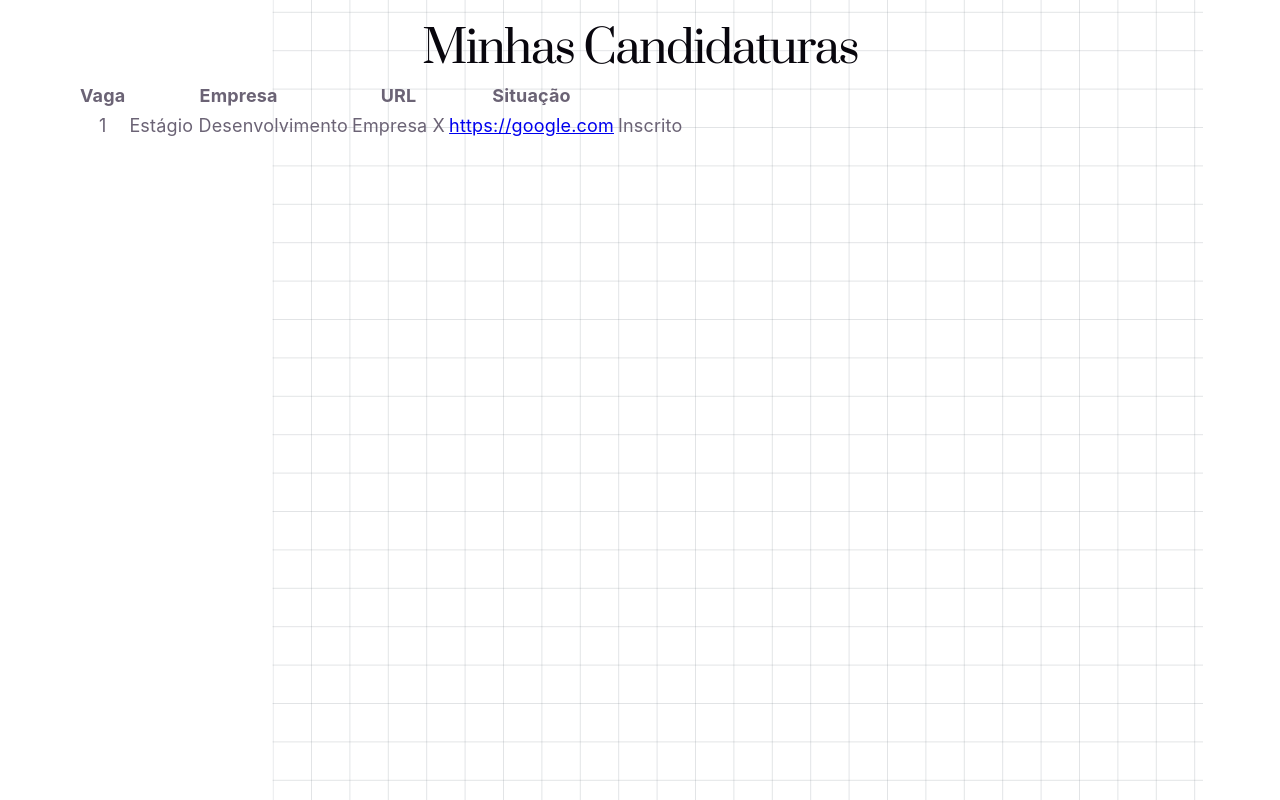
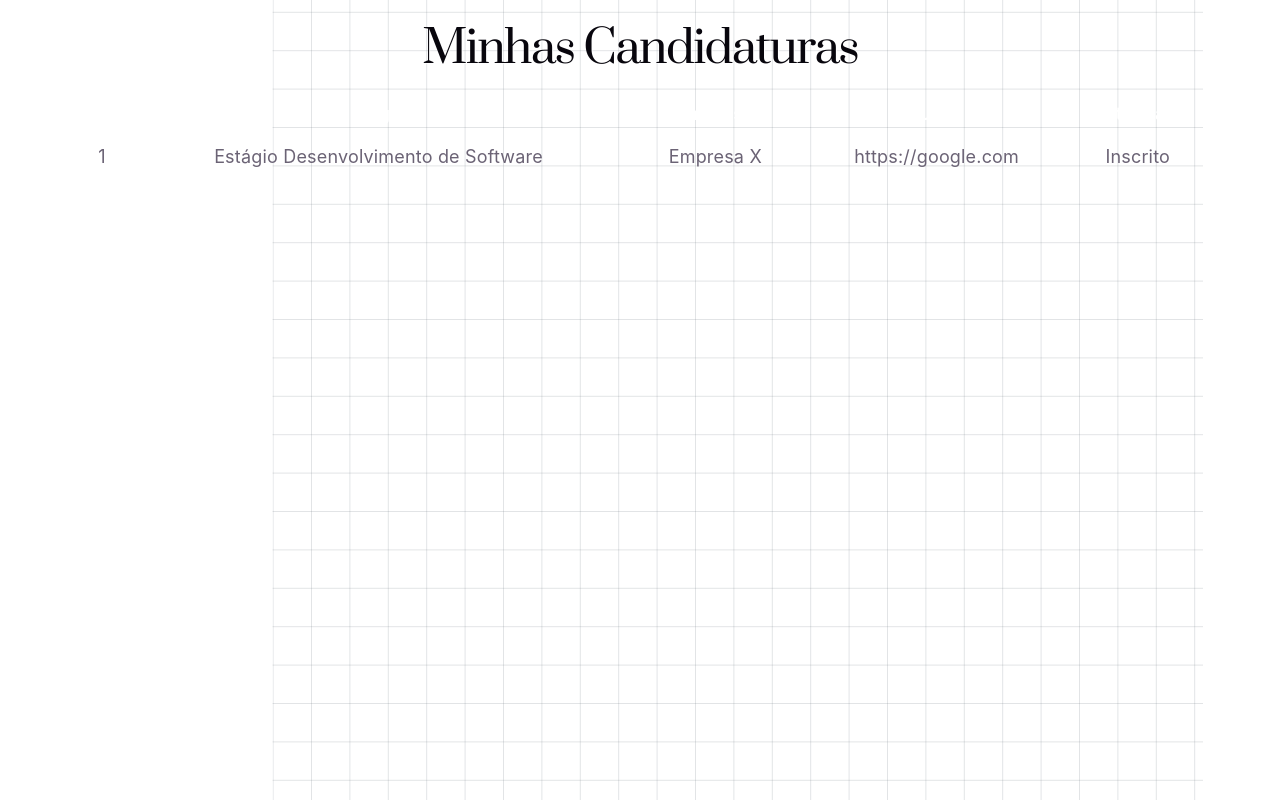
Before and after one commit to Laura-Sangalli/gerenciador-de-candidaturas, a React (Vite) app in the folder frontend/: page /jobs in a window 1280 px wide. Built offline with nearby package versions, Linux system fonts and the light colour scheme.

Commit message:
style: decorating the table

```diff
--- a/frontend/src/components/JobTable.tsx
+++ b/frontend/src/components/JobTable.tsx
@@ -7,9 +7,10 @@ interface JobTableProps{
 
 function JobTable({ jobs }: JobTableProps){
         return(
-            <table>
+            <table className="job-table">
                 <thead>
                     <tr>
+                        <th></th>
                         <th>Vaga</th>
                         <th>Empresa</th>
                         <th>URL</th>
@@ -20,12 +21,12 @@ function JobTable({ jobs }: JobTableProps){
                 <tbody>
                     {
                         jobs.map((job)=>(
-                            <tr key={job.id}>
+                            <tr key={job.id} className="job-row">
                                 <td>{job.id}</td>
                                 <td>{job.title}</td>
                                 <td>{job.company}</td>
-                                <td><a href="{job.url}">{job.url}</a></td>
-                                <td>{job.situacao}</td>
+                                <td><a href="{job.url}" className="job-link">{job.url}</a></td>
+                                <td className="job-status">{job.situacao}</td>
                             </tr>
                         )
 
--- a/frontend/src/index.css
+++ b/frontend/src/index.css
@@ -214,3 +214,43 @@ code {
   flex-direction: row;
 
 }
+
+.job-table{
+  width: 100%;
+  border-collapse: collapse;
+  border-color: var(--input-text);
+  margin-top: 2rem;
+  border-radius: 12px;
+  overflow: hidden;
+}
+
+.job-table thead {
+  background-color: var(--input-text);
+  color: var(--bg);
+}
+
+.job-table th{
+  padding: 3px;
+  text-align: center;
+  font-weight: 600;
+}
+
+.job-table td{
+  padding: 14px 14px;
+  border-bottom: 1px solid var(--input-text);
+}
+
+.job-row:hover{
+  background-color: #000;
+  opacity: 80%;
+
+}
+
+.job-link{
+  color: var(--text);
+  text-decoration: none;
+}
+
+.job-link:hover{
+  text-decoration: underline;
+}
--- a/frontend/src/pages/Jobs.tsx
+++ b/frontend/src/pages/Jobs.tsx
@@ -8,7 +8,7 @@ function Jobs(){
         const vagas: Job[] = [
         {
             id: 1,
-            title: "Estágio Desenvolvimento",
+            title: "Estágio Desenvolvimento de Software",
             company: "Empresa X",
             url: "https://google.com",
             situacao: "Inscrito"
```
